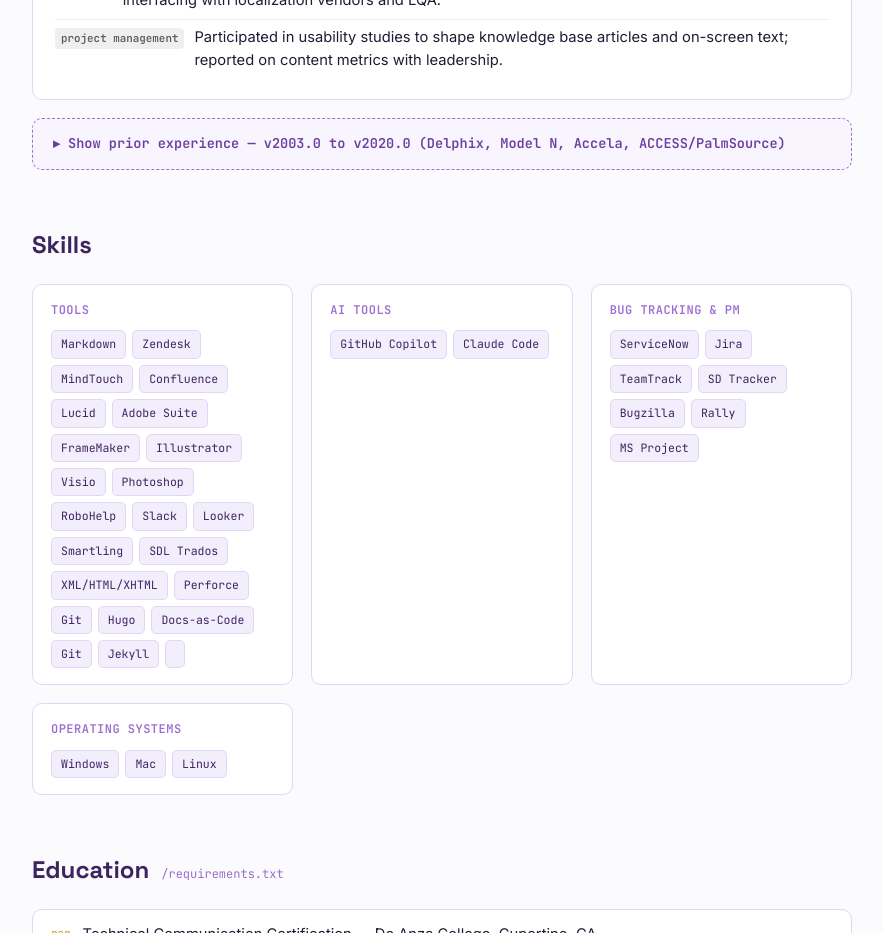
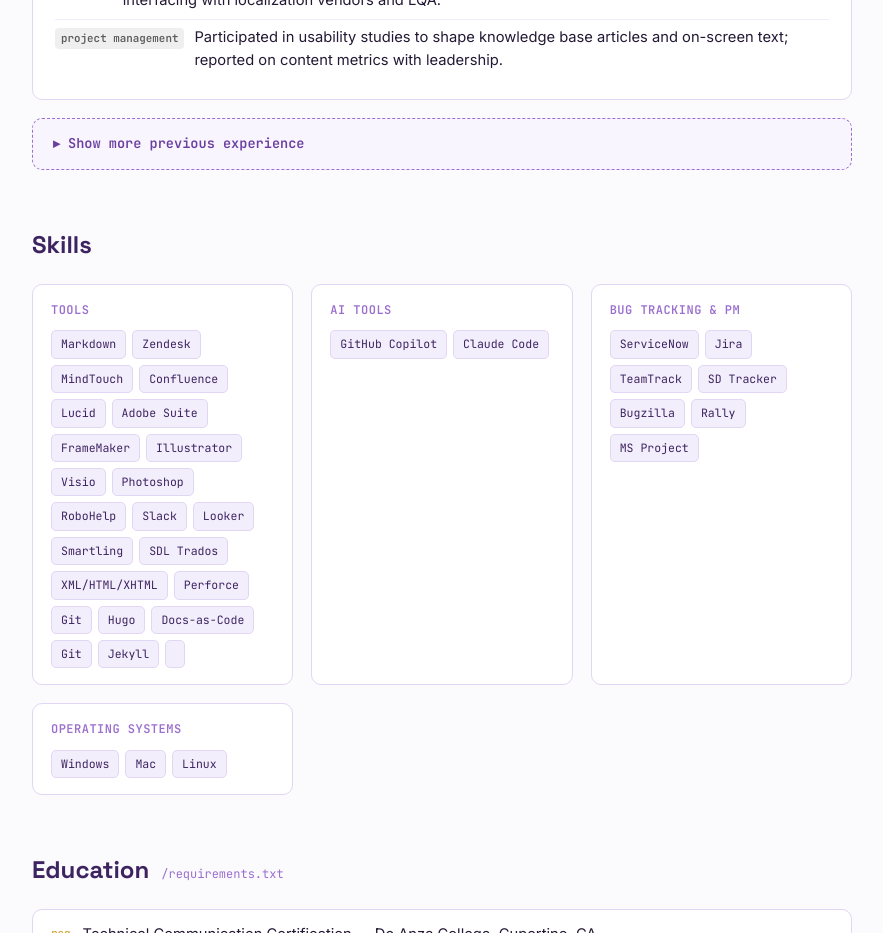
Before and after one commit to purplelitemij/resume2026, a plain HTML site: page index.html in a window 1280 px wide. Shown: the part 2500-3433 px from the top of the page, without its empty margins (338-1221 px from the left). Drawn offline with Linux system fonts and the light colour scheme.

Commit message:
Updated recent changes

```diff
--- a/index.html
+++ b/index.html
@@ -419,7 +419,7 @@
       </div>
 
       <details class="archive">
-        <summary>Show prior experience — v2003.0 to v2020.0 (Delphix, Model N, Accela, ACCESS/PalmSource)</summary>
+        <summary>Show more previous experience</summary>
 
         <div class="entry">
           <div class="entry-head"><span class="entry-version">v2018.07</span><span class="entry-dates">Jul 2018 – Jan 2020</span></div>
```
